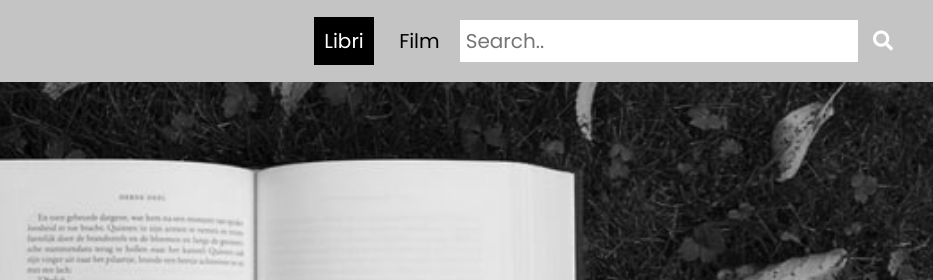
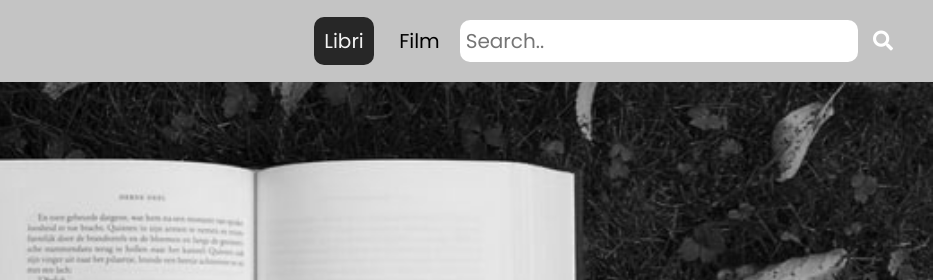
Before and after one commit to honey-2020/wpmooked, a plain HTML site: page libri.html in a window 1280 px wide. In both pictures the pointer is over the link "Libri". Shown: the top 280 px of the page, 347-1280 px from the left. Drawn offline with Linux system fonts and the light colour scheme.

Commit message:
shading navbar, border-radius, transition

```diff
--- a/style.css
+++ b/style.css
@@ -9,11 +9,9 @@
     text-decoration: none;
   }
   /* alcune regole personali */
-
   .pad-l{
     padding-left: 20px;
   }
-
   /* fine */
 
   .top-nav{
@@ -29,6 +27,7 @@
 
     background-color: #C4C4C4;
     font-size: 20px;
+    box-shadow: 0px 4px 48px rgba(0, 0, 0, 0.13);
   }
   .link-nav{
     display: flex;
@@ -41,15 +40,22 @@
   }
   .nav-a a:hover,  .text a:hover{
     color: rgb(53, 53, 53);
+    transition: 0.5s ease;
   }
   #nav-a-active{
     background-color: black;
     color:white;
     padding: 10px;
+    border-radius: 10px;
+  }
+  #nav-a-active:hover{
+    opacity: 0.8;
+    transition: 0.5s ease;
   }
 
   .search-bar input[type=text] {
     padding: 6px;
+    border-radius: 10px;
   }
   .search-bar button{
     padding: 6px 10px;
@@ -100,10 +106,12 @@
     background-color: #C4C4C4;
     padding: 10px 15px;
     color: black;
+    border-radius: 10px;
   }
   .categories-link a:hover{
     background-color:black;
     color: white;
+    transition: 0.5s ease;
   }
   .categories-link a.active{
     background-color: black;
@@ -140,6 +148,7 @@
   }
   .image-book a:hover, .image-moovie a:hover{
     color: rgba(255, 255, 255, 0.822);
+    transition: 0.5s ease;
   }
   .text{
     padding: 50px;
@@ -150,10 +159,12 @@
     text-align: center;
     color: black;
     cursor: pointer;
+    border-radius: 10px;
   }
   .button:hover{
     background-color:black;
     color:white;
+    transition: 0.5s ease;
   }
 
   .center{
```
